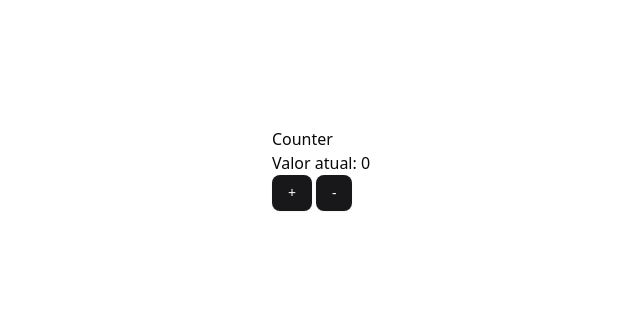
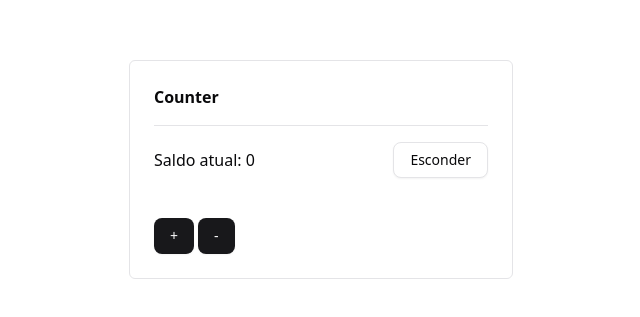
Before and after one commit to davi1985/mastering-react-hooks, a React (Vite) app: page / in a window 1280 px wide. Shown: the part 231-548 px from the top of the page, without its empty margins (319-959 px from the left). Built offline with nearby package versions, Linux system fonts and the light colour scheme.

Commit message:
render props

```diff
--- a/src/App.tsx
+++ b/src/App.tsx
@@ -2,7 +2,7 @@ import { Counter } from './components/Counter'
 
 export const App = () => (
   <div className="min-h-screen grid place-items-center">
-    <div>
+    <div className="w-full max-w-sm">
       <Counter title="Counter #1" userRole="admin" />
     </div>
   </div>
--- a/src/components/Card.tsx
+++ b/src/components/Card.tsx
@@ -1,14 +1,14 @@
 type CardProps = {
-  title: string;
-  children: React.ReactNode;
-};
+  title: string
+  children: React.ReactNode
+}
 
 export const Card = ({ children, title }: CardProps) => {
   return (
-    <div>
-      <header>{title}</header>
+    <div className="border rounded-sm p-6">
+      <header className="pb-4 mb-4 border-b font-bold">{title}</header>
 
       <div>{children}</div>
     </div>
-  );
-};
+  )
+}
--- a/src/components/Counter.tsx
+++ b/src/components/Counter.tsx
@@ -2,6 +2,7 @@ import React, { ReactNode } from 'react'
 import { Button } from './ui/button'
 import { Card } from './Card'
 import { withAuthorization } from '@/hocs/withAuthorization'
+import { VisibilityController } from './VisibilityController'
 
 interface IProps {
   title: string
@@ -64,7 +65,17 @@ class CounterComponent extends React.Component<IProps, IState> {
   render(): ReactNode {
     return (
       <Card title="Counter">
-        <h1>Valor atual: {this.state.counter}</h1>
+        <VisibilityController>
+          {({ isVisible, toggle }) => (
+            <div className="mb-10 flex justify-between items-center">
+              <h1>Saldo atual: {isVisible ? this.state.counter : '*******'}</h1>
+
+              <Button variant={'outline'} onClick={toggle}>
+                {isVisible ? 'Esconder' : 'Mostrar'}
+              </Button>
+            </div>
+          )}
+        </VisibilityController>
 
         <div className="space-x-1">
           <Button onClick={this.handlePlus}>+</Button>
--- /dev/null
+++ b/src/components/VisibilityController.tsx
@@ -0,0 +1,32 @@
+import React from 'react'
+
+type Params = {
+  isVisible: boolean
+  toggle: () => void
+}
+interface IProps {
+  children: (params: Params) => React.ReactNode
+}
+
+interface IState {
+  isVisible: boolean
+}
+
+export class VisibilityController extends React.Component<IProps, IState> {
+  state: Readonly<IState> = {
+    isVisible: true,
+  }
+
+  toggle = () => {
+    this.setState((prevState) => ({
+      isVisible: !prevState.isVisible,
+    }))
+  }
+
+  render(): React.ReactNode {
+    return this.props.children({
+      isVisible: this.state.isVisible,
+      toggle: this.toggle,
+    })
+  }
+}
```
